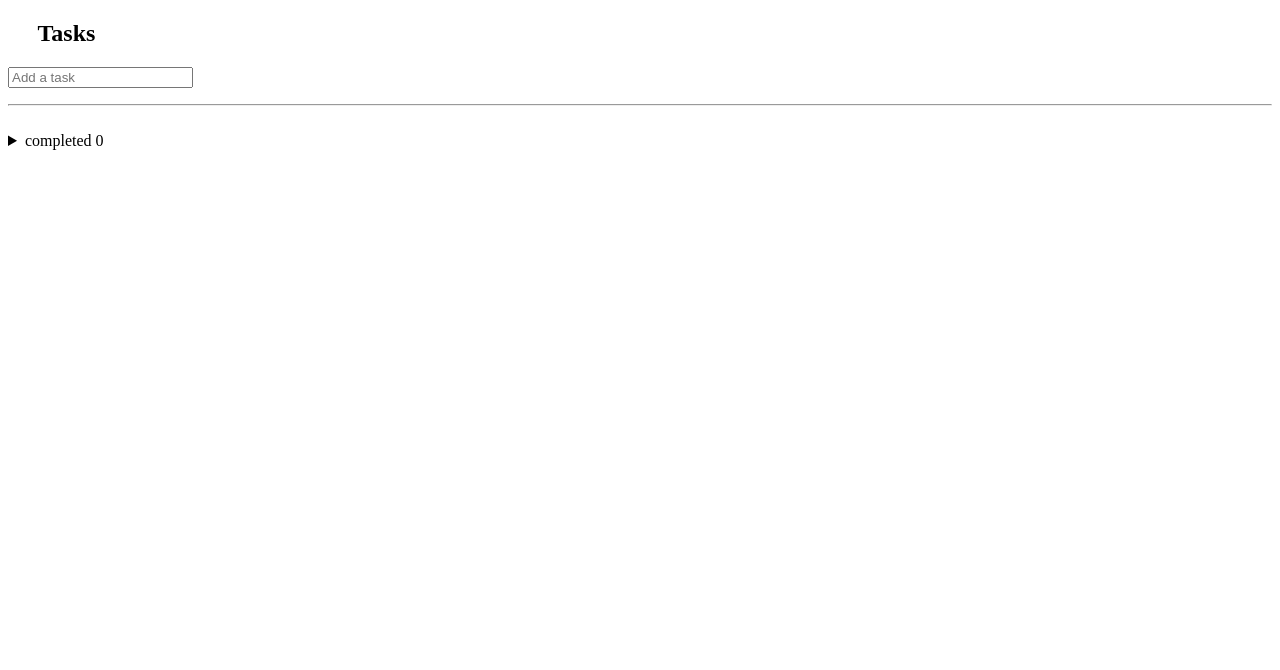
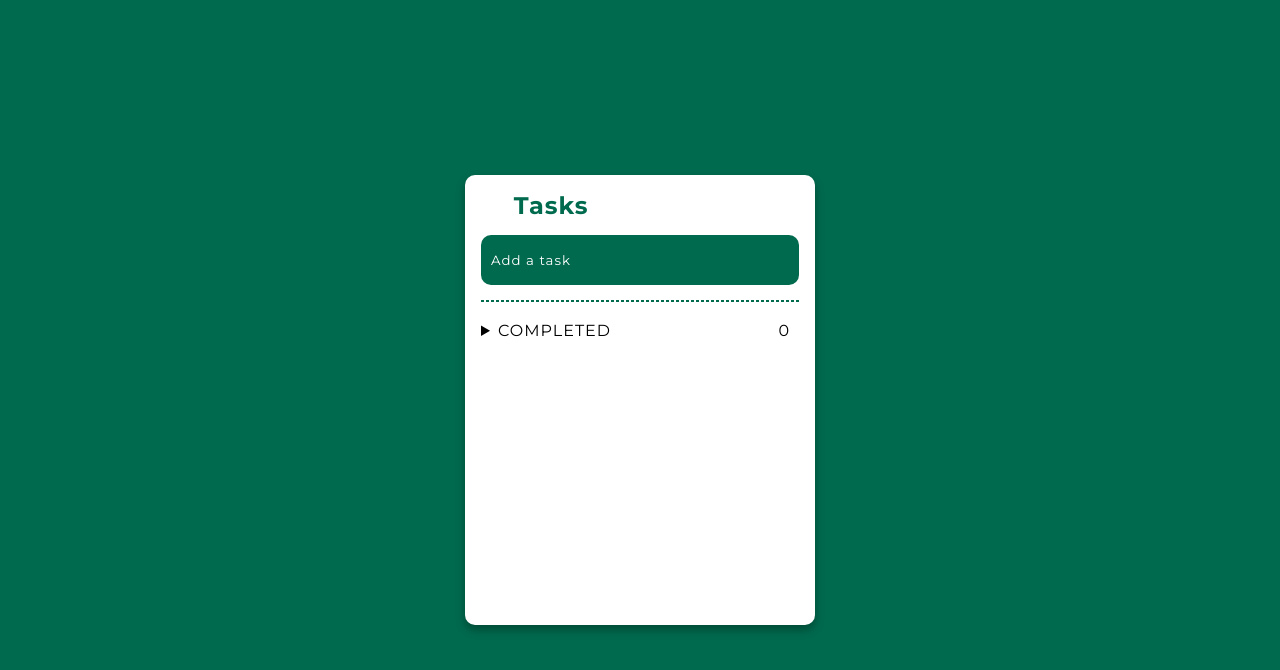
Before and after one commit to JeremyL95/to-do-list, a plain HTML site: page index.html in a window 1280 px wide. Drawn offline with nearby package versions, Linux system fonts and the light colour scheme; the site is published under a folder, as on GitHub Pages, so addresses that start at the root find nothing.

Commit message:
Update index.html

```diff
--- a/index.html
+++ b/index.html
@@ -7,10 +7,10 @@
     <meta name="viewport" content="width=device-width, initial-scale=1.0">
     <title>To Do</title>
 
-    <link rel="icon" href="/ico/notepad.ico">
+    <link rel="shortcut icon" href="ico/notepad.ico">
     <link rel="stylesheet" href="https://pro.fontawesome.com/releases/v5.10.0/css/all.css"
         integrity="sha384-AYmEC3Yw5cVb3ZcuHtOA93w35dYTsvhLPVnYs9eStHfGJvOvKxVfELGroGkvsg+p" crossorigin="anonymous" />
-    <link rel="stylesheet" href="/css/main.css">
+    <link rel="stylesheet" href="css/main.css">
 </head>
 
 <body>
```
